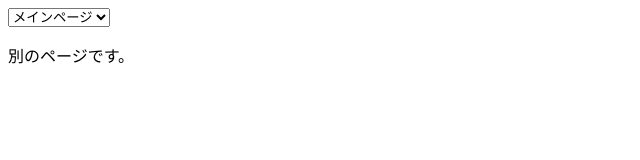
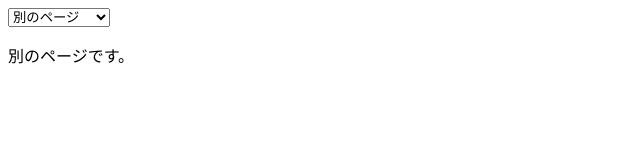
Before and after one commit to koki1124/web2-8, a plain HTML site: page other.html in a window 1280 px wide. Shown: the full height of the page, 0-640 px from the left. Drawn offline with Linux system fonts and the light colour scheme.

Commit message:
Update other.html

```diff
--- a/other.html
+++ b/other.html
@@ -8,8 +8,8 @@
  <nav>
   <form id="form">
    <select name="select">
-    <option value="index.html">メインページ</option>
-    <option value="other.html">別のページ</option>
+    <option value="index.html">別のページ</option>
+    <option value="other.html">メインページ</option>
     </select>
   </form>
  </nav>
```
